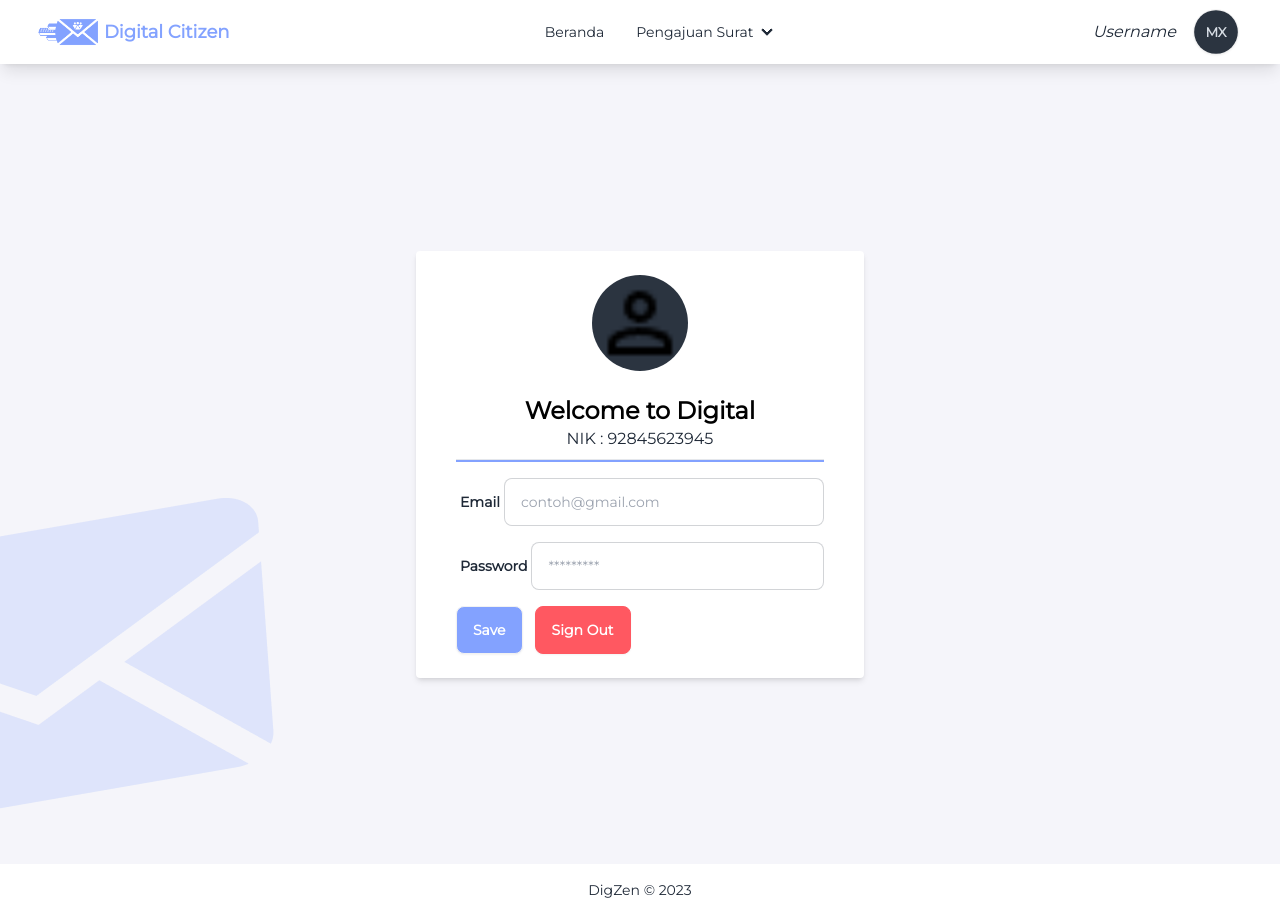
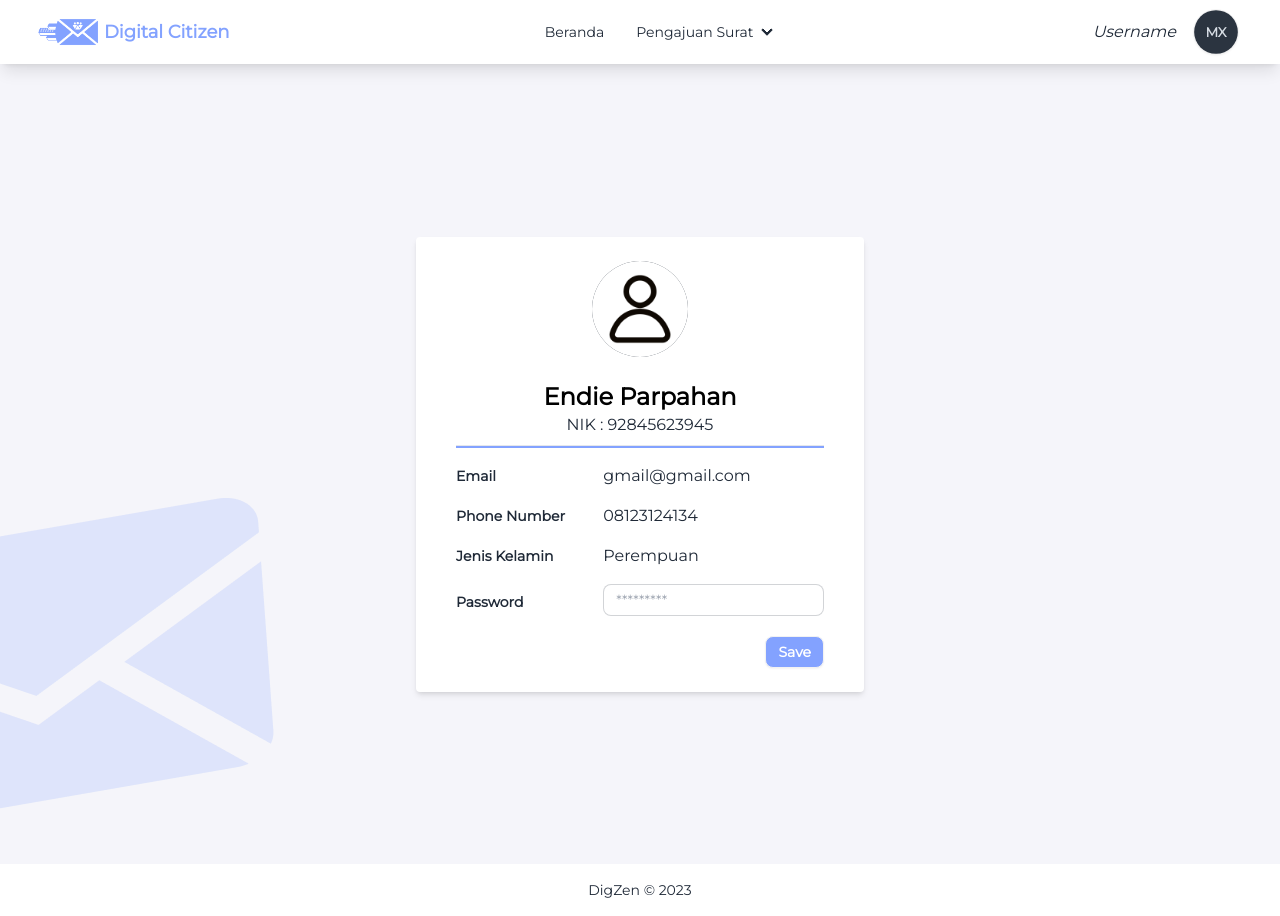
Before and after one commit to Project-Digital-Citizen/Front-End, a React (Vite) app: page /profile in a window 1280 px wide. Built offline with nearby package versions, Linux system fonts and the light colour scheme.

Commit message:
profile update

```diff
--- a/src/components/Navbar.jsx
+++ b/src/components/Navbar.jsx
@@ -11,12 +11,18 @@ const Navbar = () => {
             <h2 className="w-[58px] md:hidden"></h2>
           </div>
           {/*  */}
-          <div className="hidden md:flex pl-9 cursor-pointer" onClick={() => navigate("/")}>
+          <div
+            className="hidden md:flex pl-9 cursor-pointer"
+            onClick={() => navigate("/")}
+          >
             <img src={logoDigzen} alt="" className="h-9" />
             <p className="text-lg font-bold p-1 text-indigo">Digital Citizen</p>
           </div>
         </div>
-        <div className="md:flex md:hidden cursor-pointer" onClick={() => navigate("/")}>
+        <div
+          className="flex cursor-pointer md:hidden "
+          onClick={() => navigate("/")}
+        >
           <img src={logoDigzen} alt="" className="h-9" />
           <p className="text-lg font-bold p-1 text-indigo">Digital Citizen</p>
         </div>
--- a/src/pages/Profile.jsx
+++ b/src/pages/Profile.jsx
@@ -1,29 +1,33 @@
 import Footer from "../components/Footer";
 import Navbar from "../components/Navbar";
-import person from "../assets/images/person.png";
-import mailIMG from "../assets/images/element mail.png"
+import person from "../assets/images/user.png";
+import mailIMG from "../assets/images/element mail.png";
 
 const Profile = () => {
   return (
     <>
       <Navbar />
-      <img src={mailIMG} alt="" className="absolute -bottom-10"/>
-      <div className="bg-background flex items-center h-screen justify-center py-10">
-        <div className="bg-white w-5/6 rounded shadow-md y-10 md:w-[70%] lg:w-[50%] xl:w-[35%]">
+      <img src={mailIMG} alt="" className="absolute -bottom-10 z-0" />
+      <div className=" bg-background flex items-center h-screen justify-center py-10 ">
+        <div className="bg-white w-5/6 rounded shadow-md y-10 md:w-[70%] lg:w-[50%] xl:w-[35%] relative">
           {/* Isi kotak center di sini */}
           <div className="flex-colk justify-center">
             <div className="flex avatar my-auto justify-center py-6">
               <label
                 htmlFor="pp"
-                className="bg-neutral text-neutral-content rounded-full w-24 h-24"
+                className="bg-neutral text-neutral-content  rounded-full w-24 h-24"
               >
-                <img src={person} alt="" />
+                <img
+                  src={person}
+                  alt=""
+                  className="rounded-full border-3 border-black"
+                />
               </label>
               <input type="file" id="pp" className="hidden" />
             </div>
             <div className="flex flex-col pb-2">
               <h1 className="text-black text-2xl font-black text-center">
-                Welcome to Digital
+                Endie Parpahan
               </h1>
               <span className="text-center">NIK : 92845623945</span>
             </div>
@@ -32,29 +36,36 @@ const Profile = () => {
           <hr className="bg-indigo text-black p-[1px] mx-10 " />
           <div className="px-10">
             <form action="">
-              <div className="form-control w-full md:flex md:flex-row justify-between pt-4">
-                <label className="label">
-                  <span className="label-text font-black">Email</span>
-                </label>
-                <input
-                  type="email"
-                  placeholder="contoh@gmail.com"
-                  className="input input-bordered input-md w-full max-w-screen md:max-w-xs"
-                />
+              <div className="form-control w-full md:flex md:flex-row justify-between  pt-4 md:items-center">
+                <span className="label-text font-black">Email</span>
+                <span className=" w-full max-w-screen md:w-3/5">
+                  gmail@gmail.com
+                </span>
+              </div>
+              <div className="form-control w-full md:flex md:flex-row justify-between  pt-4 md:items-center">
+                <span className="label-text font-black">Phone Number</span>
+                <span className=" w-full max-w-screen md:w-3/5">
+                  08123124134
+                </span>
+              </div>
+              <div className="form-control w-full md:flex md:flex-row justify-between pt-4 md:items-center">
+                <span className="label-text font-black">Jenis Kelamin</span>
+                <span className=" w-full max-w-screen md:w-3/5">Perempuan</span>
               </div>
               <div className="form-control w-full md:flex md:flex-row justify-between pt-4">
                 <label className="label">
-                  <span className="label-text font-black">Password</span>
+                  <span className="label-text font-black -ml-1">Password</span>
                 </label>
                 <input
                   type="password"
                   placeholder="*********"
-                  className="input input-bordered input-md w-full max-w-screen md:max-w-xs"
+                  className="input input-bordered input-sm w-full max-w-screen md:w-3/5"
                 />
               </div>
-              <div className="flex pt-4 pb-6 gap-3">
-                <button className="btn bg-indigo text-white ">Save</button>
-                <button className="btn btn-error text-white ">Sign Out</button>
+              <div className="flex flex-row-reverse pt-4 pb-6 gap-3">
+                <button className="btn btn-sm bg-indigo text-white ">
+                  Save
+                </button>
               </div>
             </form>
           </div>
```
Also changed, not shown: src/assets/images/user.png (added).
